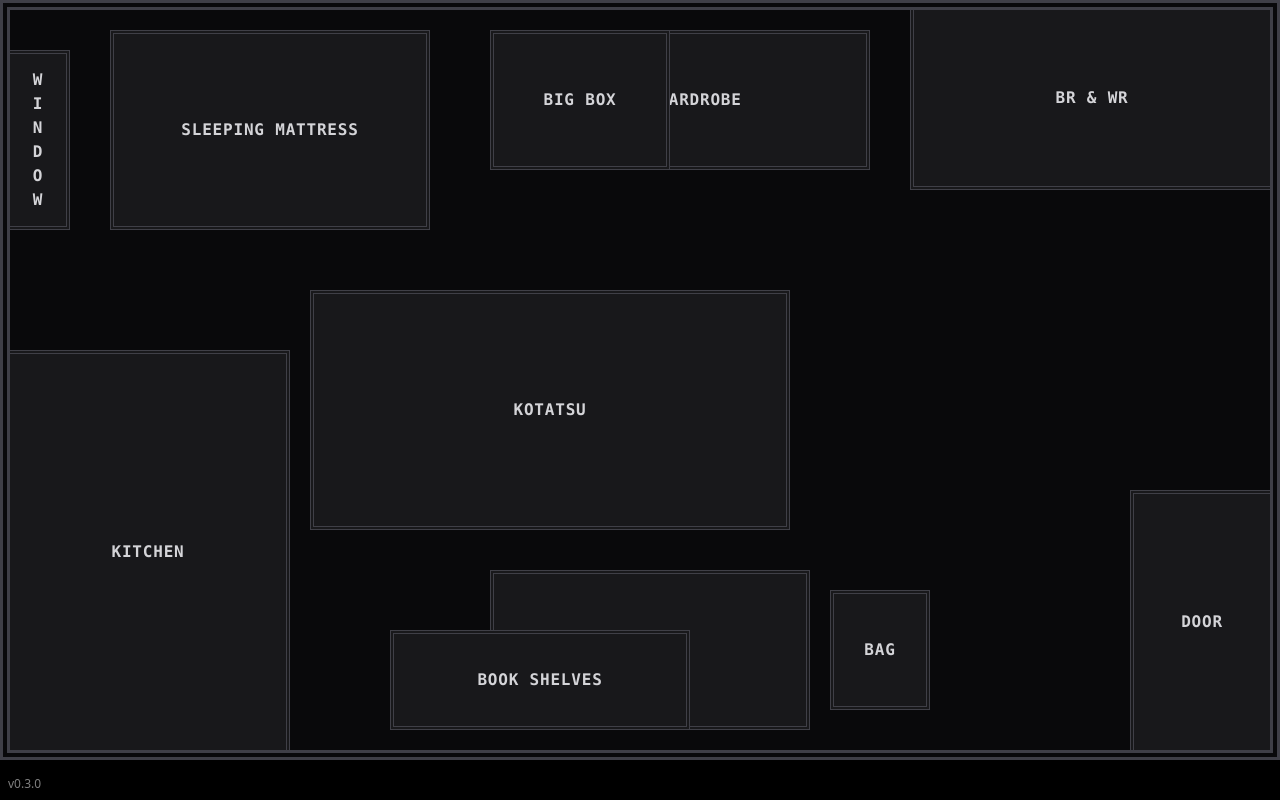
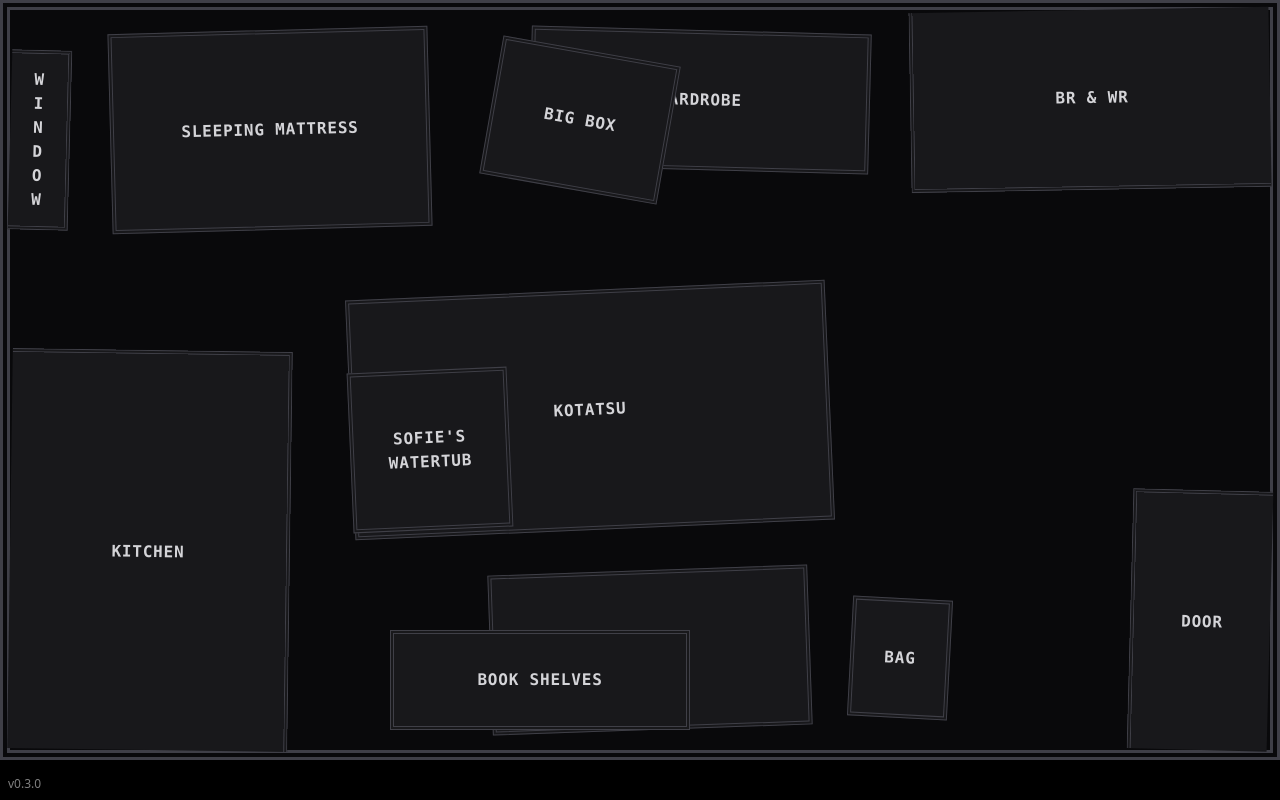
Before and after one commit to SudhirYadavDev/Whose-Tale-, a Next.js app: page / in a window 1280 px wide. Built offline with nearby package versions, Linux system fonts and the light colour scheme.

Commit message:
Added 'Sofie/s WaterTub' & Tilted Objects permenantly

```diff
--- a/src/components/scene/roomData.ts
+++ b/src/components/scene/roomData.ts
@@ -10,11 +10,11 @@ export type RoomObjectData = {
 export const roomObjects: RoomObjectData[] = [
   {
     name: "Sleeping Mattress",
-    description: "Hey this is repeated words alright?? Hey this is repeated words alright??Hey this is repeated words alright?? Hey this is repeated words alright??Hey this is repeated words alright?? Hey this is repeated words alright??Hey this is repeated words alright?? Hey this is repeated words alright??Hey this is repeated words alright?? Hey this is repeated words alright??Hey this is repeated words alright?? Hey this is repeated words alright??Hey this is repeated words alright?? Hey this is repeated words alright??Hey this is repeated words alright?? Hey this is repeated words alright??Hey this is repeated words alright?? Hey this is repeated words alright??Hey this is repeated words alright?? Hey this is repeated words alright??Hey this is repeated words alright?? Hey this is repeated words alright??Hey this is repeated words alright?? Hey this is repeated words alright??Hey this is repeated words alright?? Hey this is repeated words alright??Hey this is repeated words alright?? Hey this is repeated words alright??Hey this is repeated words alright?? Hey this is repeated words alright??Hey this is repeated words alright?? Hey this is repeated words alright??",
+    description: "",
     position: "top-5 left-25",
     className: "w-80 h-50",
     hoverStyle:
-      "hover:bg-slate-100/15 hover:border-slate-300/40 hover:text-slate-100",
+      "hover:bg-slate-100/15 rotate-[-1.5deg] hover:border-slate-300/40 hover:text-slate-100",
   },
   {
     name: "Window",
@@ -23,7 +23,7 @@ export const roomObjects: RoomObjectData[] = [
     className: "w-15 h-45 border-l-0",
     vertical: true,
     hoverStyle:
-      "hover:bg-sky-700/15 hover:border-sky-700/40 hover:text-sky-100",
+      "hover:bg-sky-700/15 rotate-[1.5deg] hover:border-sky-700/40 hover:text-sky-100",
   },
   {
     name: "Wardrobe",
@@ -31,7 +31,7 @@ export const roomObjects: RoomObjectData[] = [
     position: "top-5 right-100",
     className: "w-85 h-35",
     hoverStyle:
-      "hover:bg-stone-700/65 hover:border-stone-600/90 hover:text-stone-100",
+      "hover:bg-stone-700/65 rotate-[1.5deg] hover:border-stone-600/90 hover:text-stone-100",
   },
   {
     name: "Desk",
@@ -39,7 +39,7 @@ export const roomObjects: RoomObjectData[] = [
     position: "bottom-5 right-115",
     className: "w-80 h-40",
     hoverStyle:
-      "hover:bg-neutral-700/45 hover:border-neutral-500/60 hover:text-neutral-100",
+      "hover:bg-neutral-700/45 rotate-[-2deg] hover:border-neutral-500/60 hover:text-neutral-100",
   },
   {
     name: "Book Shelves",
@@ -52,18 +52,18 @@ export const roomObjects: RoomObjectData[] = [
   {
     name: "Bag",
     description: "",
-    position: "bottom-10 right-85",
+    position: "bottom-8 right-80",
     className: "w-25 h-30",
     hoverStyle:
-      "hover:bg-blue-700/15 hover:border-blue-500/40 hover:text-blue-100",
+      "hover:bg-blue-700/15 rotate-[3deg] hover:border-blue-500/40 hover:text-blue-100",
   },
   {
     name: "Big Box",
     description: "",
-    position: "top-5 left-120",
+    position: "top-10 left-120",
     className: "w-45 h-35",
     hoverStyle:
-      "hover:bg-lime-700/15 hover:border-lime-700/40 hover:text-lime-100",
+      "hover:bg-lime-700/15 rotate-[10deg] hover:border-lime-700/40 hover:text-lime-100",
   },
   {
     name: "BR & WR",
@@ -71,7 +71,7 @@ export const roomObjects: RoomObjectData[] = [
     position: "top-0 right-0",
     className: "w-90 h-45 border-r-0 border-t-0",
     hoverStyle:
-      "hover:bg-cyan-700/15 hover:border-cyan-700/40 hover:text-cyan-100",
+      "hover:bg-cyan-700/15 rotate-[-1deg] hover:border-cyan-700/40 hover:text-cyan-100",
   },
   {
     name: "Kitchen",
@@ -79,7 +79,7 @@ export const roomObjects: RoomObjectData[] = [
     position: "bottom-0 left-0",
     className: "w-70 h-100 border-l-0 border-b-0",
     hoverStyle:
-      "hover:bg-emerald-700/15 hover:border-emerald-700/40 hover:text-emerald-100",
+      "hover:bg-emerald-700/15 rotate-[0.8deg] hover:border-emerald-700/40 hover:text-emerald-100",
   },
   {
     name: "Door",
@@ -87,14 +87,22 @@ export const roomObjects: RoomObjectData[] = [
     position: "bottom-0 right-0",
     className: "w-35 h-65 border-r-0 border-b-0",
     hoverStyle:
-      "hover:bg-red-700/15 hover:border-red-700/40 hover:text-red-100",
+      "hover:bg-red-700/15 rotate-[1.5deg] hover:border-red-700/40 hover:text-red-100",
   },
   {
     name: "kotatsu",
     description: "",
-    position: "bottom-55 right-120",
+    position: "bottom-55 right-110",
     className: "w-120 h-60",
     hoverStyle:
-      "hover:bg-amber-700/15 hover:border-amber-700/40 hover:text-amber-50",
+      "hover:bg-amber-700/15 rotate-[-2.5deg] hover:border-amber-700/40 hover:text-amber-50",
+  },
+  {
+    name: "Sofie's WaterTub",
+    description: "",
+    position: "bottom-55 left-85",
+    className: "w-40 h-40",
+    hoverStyle:
+      "hover:bg-green-700/15 rotate-[-2.5deg] hover:border-green-700/40 hover:text-green-50",
   },
 ];
```
Also changed, not shown: 1 other file (tests, documents, lock files or other folders).
